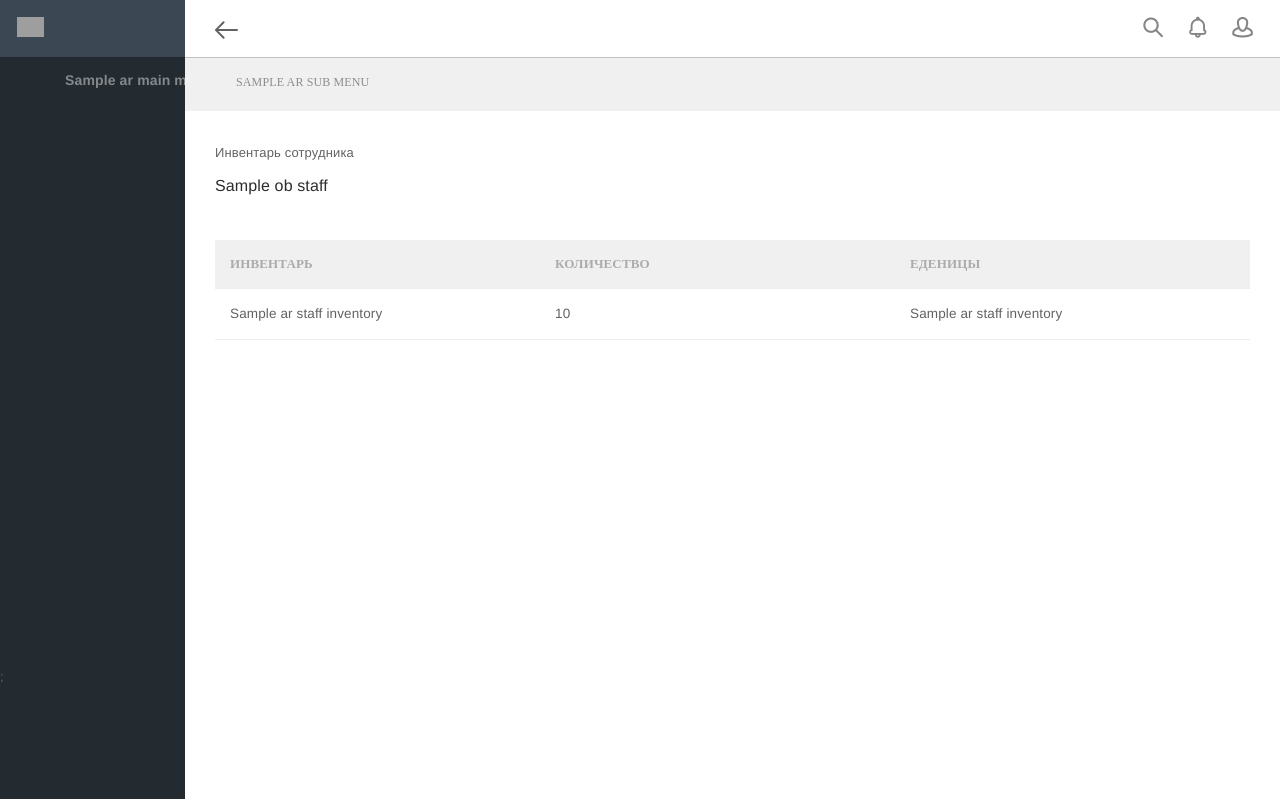
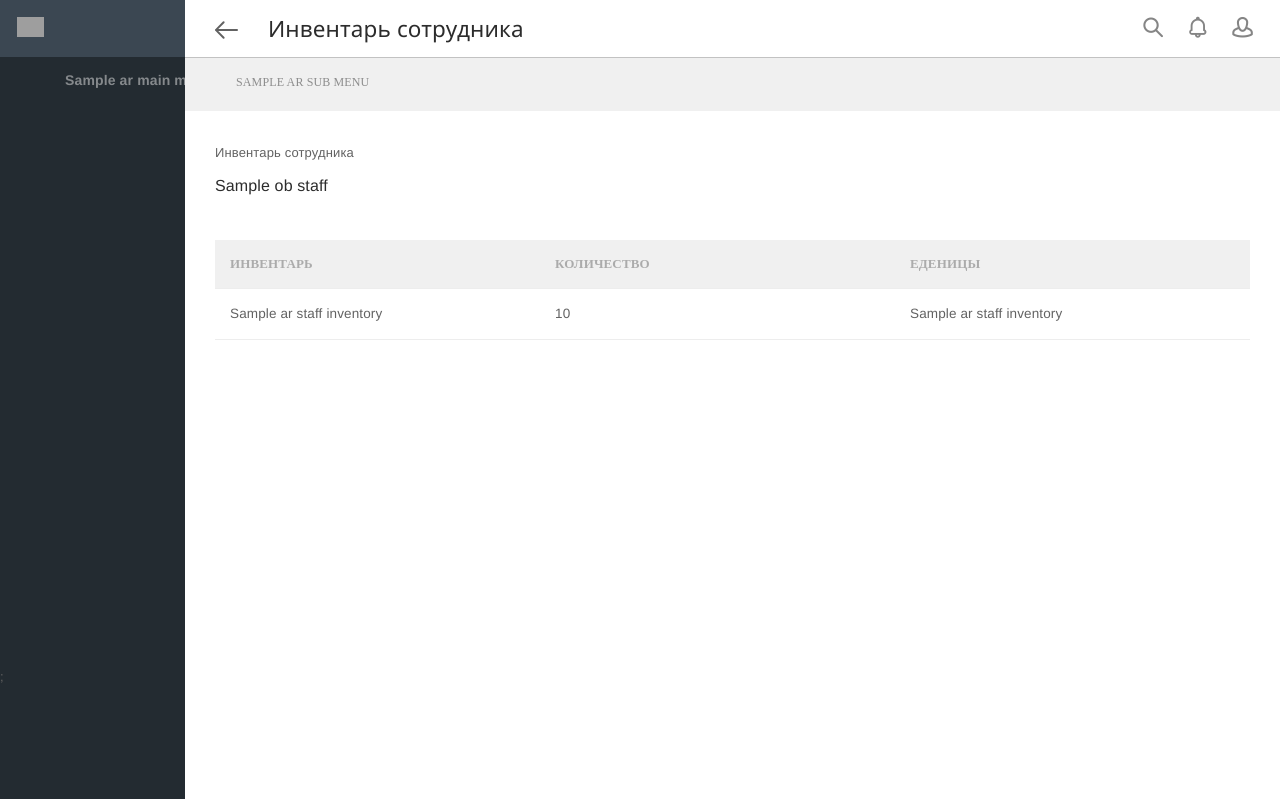
Before and after one commit to dmitrenkoan/schedule_project, a Laravel app: template resources/views/layouts/employeesInventory.blade.php in a window 1280 px wide. Shown: the top 799 px of the page. Run offline with Laravel 8, Linux system fonts and the light colour scheme; the template is opened without the code that fills it: most values are stand-ins (such as "Sample title", 1, 10 or a date in 2020); settings files or empty folders that the repository lacks are supplied; some web fonts are replaced; grey boxes are pictures that could not be loaded.

Commit message:
page title update

```diff
--- a/resources/views/layouts/employeesInventory.blade.php
+++ b/resources/views/layouts/employeesInventory.blade.php
@@ -1,6 +1,6 @@
 @extends('template')
 
-@section('pageTitle', $pageTitle)
+@section('pageTitle', 'Инвентарь сотрудника')
 
 @section('content')
     <section class="main-content">
```
